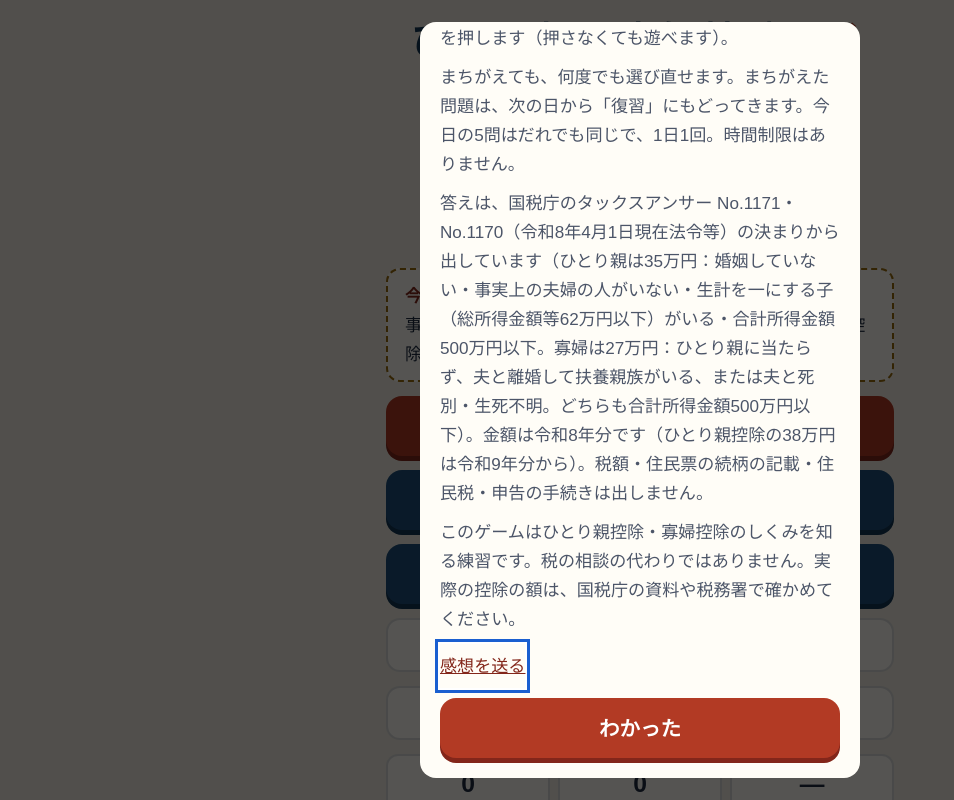
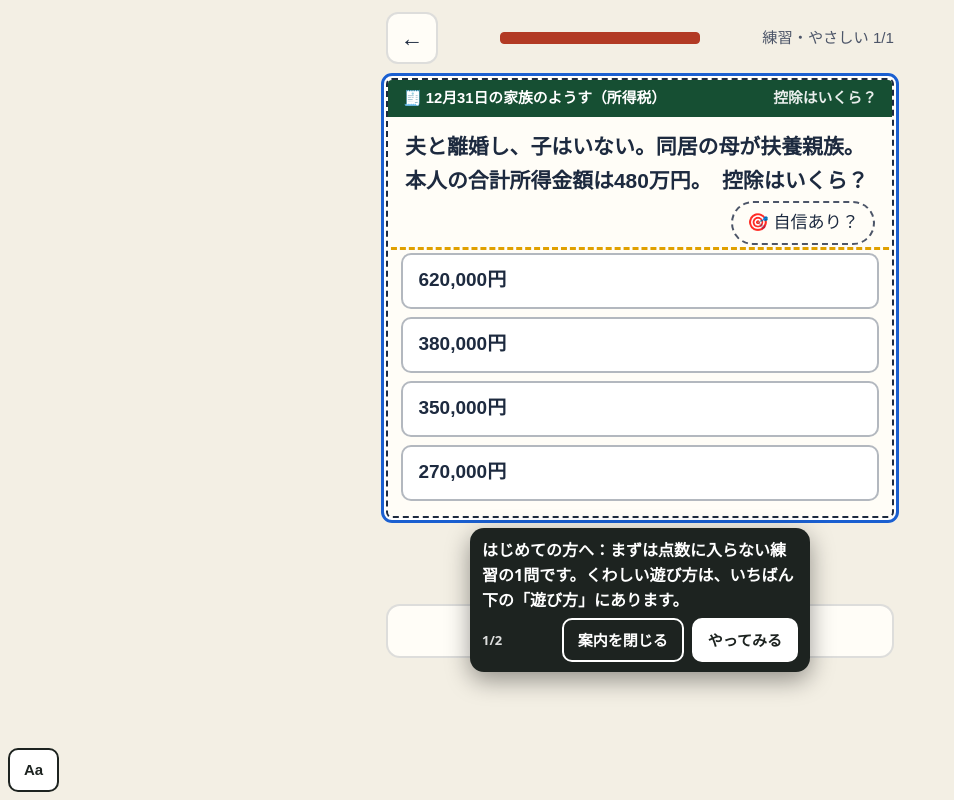
Before and after one commit to satou-aaaaa/hitorioya-ikura, a plain HTML site: page index.html in a window 1280 px wide. Shown: the top 800 px of the page, without its empty margins (0-954 px from the left). Drawn offline with Linux system fonts and the light colour scheme; a web font is replaced by a local one.

Commit message:
ひな形の共通部品を写す（shared-workflows 67f7985） (#5)
Co-authored-by: template-sync <41898283+github-actions[bot]@users.noreply.github.com>

```diff
--- a/index.html
+++ b/index.html
@@ -346,7 +346,8 @@ html.a11y-say body{padding-bottom:calc(64px + env(safe-area-inset-bottom,0px))!i
 //      （incidents/2026-11-21-hand-copied-helpers-drift.md）。
 //      あわせて、はじめて遊ぶ人への案内（吹き出し Core.coach）を足した。長い「遊び方」の窓の代わりに、練習の1問を遊びながら
 //      その場で一言ずつ教える（NN/g「Mobile Instructional Overlays」・Andersen ほか CHI 2012「The Impact of Tutorials on Games of Varying Complexity」）。
-//   3: 2026-11-22 吹き出しを出しているあいだ 0.4 秒ごとに場所を測り直す（古い場所に残って押す所を隠すことがあった）。ボタンの字を「案内を閉じる」に
+//   3: 2026-11-22 吹き出しを出しているあいだ 0.4 秒ごとに場所を測り直す（古い場所に残って押す所を隠すことがあった）。ボタンの字を「案内を閉じる」に。
+//      段の wait（その所が出るまで待つ）を足した。全ゲームの「はじめての練習」を sync-template の migrateFirstPlay が足すため
 //   2: 2026-11-22 感想フォームのゲーム名を、渡さなければ題（<title>）から入れる。sync-template が全ゲームを game-core に切り替える（migrateCore）ため
 // 決まり: 外へ通信しない。ゲームの関数の名前（toast・buzz など）は上書きしない（Core.toast などで呼ぶ）。
 (function () {
@@ -432,6 +433,7 @@ html.a11y-say body{padding-bottom:calc(64px + env(safe-area-inset-bottom,0px))!i
   //   sel   …… 吹き出しを付ける所。まだ画面に無いあいだは待つ（ゲームが画面を作り直しても付け直す）
   //   until …… その所が画面に出たら次へ進む（答えた・正解した など）。無ければ sel を押したら次へ
   //   button …… 押すと次へ進むボタンの字（読むだけの吹き出し）
+  //   wait  …… その所が画面に出るまで、この吹き出しは出さずに待つ（答えたあとにだけ「次へ」を指す など）
   //   pos   …… "below"（既定）か "above"。その側に場所が無ければ、ページを少し動かして場所を空ける（読む所を隠さないため）
   // 吹き出しは押す所を隠さない（上か下の空いたほうに出す）。「案内を閉じる」と Esc でいつでもやめられる。
   const coach = (() => {
@@ -466,7 +468,7 @@ html.a11y-say body{padding-bottom:calc(64px + env(safe-area-inset-bottom,0px))!i
       while (steps && i < steps.length && steps[i].until && find(steps[i].until)) i++;
       if (!steps) return;
       if (i >= steps.length) return stop(true);
-      const st = steps[i], el = find(st.sel);
+      const st = steps[i], el = st.wait && !find(st.wait) ? null : find(st.sel);
       if (!el) { box.hidden = true; mark(null); return; }
       box.hidden = false; mark(el);
       const fresh = shown !== i;
@@ -945,7 +947,7 @@ function home() {
   $("go-cal").onclick = () => cal();
   $("go-ach").onclick = achView;
   bindFooter();
-  if (!s.tut) openHow();
+  if (!s.tut) firstPlay();
 }
 function practiceMenu() {
   app.innerHTML = `<header><button class="icon" id="back" aria-label="もどる">←</button><h1>練習<small>今日の記録には入りません（税の手帳には載ります）</small></h1></header>
@@ -956,6 +958,27 @@ function practiceMenu() {
   document.querySelectorAll(".lv button").forEach((b) => (b.onclick = () => startRun("p", +b.dataset.t)));
   bindFooter(); toTop();
 }
+// first-play:begin（shared-workflows の scripts/sync-template.mjs が足した。直すときはひな形を直す）
+// はじめての人：長い「遊び方」の窓を出さず、点数に入らない練習の1問を遊びながら、吹き出しで一言ずつ教える（game-core の Core.coach）。
+// 「見た」は始めたその場で残す（途中でやめても、次からはふつうに始まる。くわしい遊び方はいつでもいちばん下の「遊び方」から）
+const FIRST_STEPS = [
+  { sel: "#choices", button: "やってみる", text: "はじめての方へ：まずは点数に入らない練習の1問です。くわしい遊び方は、いちばん下の「遊び方」にあります。" },
+  { sel: "#next", wait: ".verdict", text: "できました。わけを読んだら、ここを押して進みます。" },
+];
+function firstPlay() {
+  save((s) => { s.tut = true; });
+  // 練習の入り口を開いて、いちばん上（いちばんやさしい）を押す。無ければ前の形（遊び方の窓）にもどす
+  practiceMenu();
+  const b = document.querySelector(".lv button");
+  if (!window.Core || !Core.coach || !b) { home(); return openHow(); }
+  b.click();
+  // 練習は1問だけにする（数を減らしてから描き直す）
+  save((s) => { const r = s.runs && s.runs.p; if (r && Array.isArray(r.list)) r.list = r.list.slice(0, 1); });
+  play();
+  // 案内を閉じた（Esc も）ら、1問の練習の途中経過を残さずにホームへ（ふだんの練習の「続きから」を出さない）
+  Core.coach.start(FIRST_STEPS, { home, onEnd: (done) => { if (done === false) { save((s) => { const r = s.runs && s.runs.p; if (r && !(r.res || []).length) delete s.runs.p; }); home(); } } });
+}
+// first-play:end
 function startRun(mode, opt) {
   const k = todayKey(); let ng = false;
   save((s) => {
```
Also changed, not shown: qa/run.mjs (+6 -5 lines).
